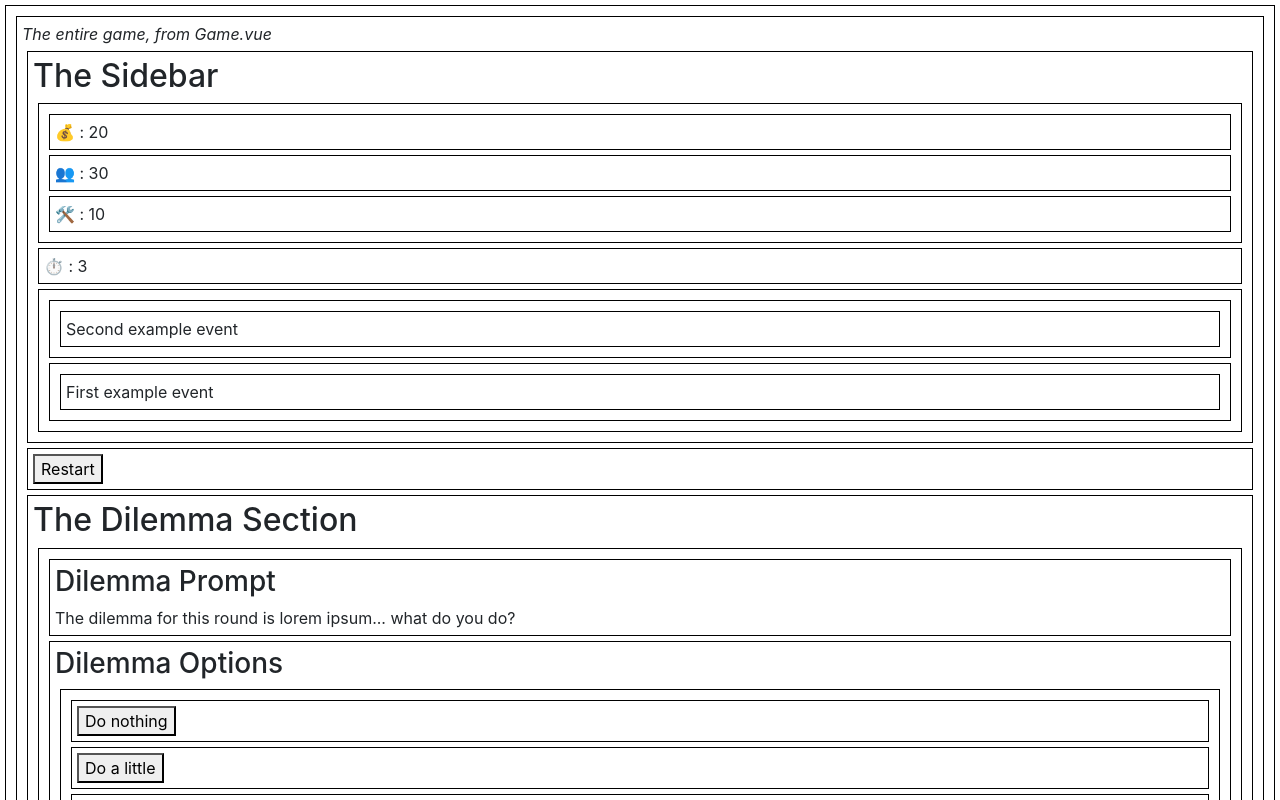
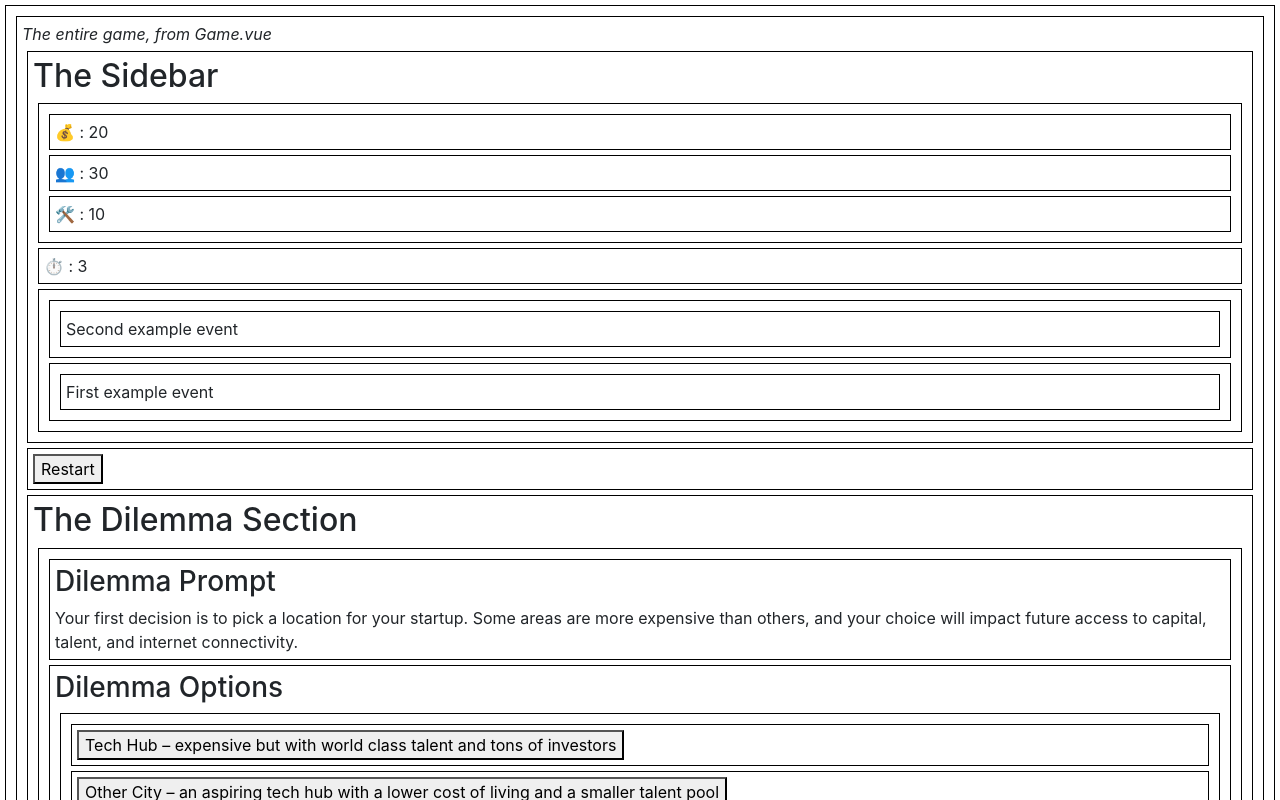
Before and after one commit to randylubin/engine-startup-agenda-2022, a Vue app: page / in a window 1280 px wide. Shown: the top 800 px of the page. Built offline with nearby package versions, Linux system fonts and the light colour scheme.

Commit message:
pre series A content added

```diff
--- a/src/components/DilemmaCompiler.js
+++ b/src/components/DilemmaCompiler.js
@@ -1,131 +1,329 @@
 var DilemmaCompiler = [
-   // first dilemma
+   // location
    function () {
       return {
-         "dilemmaPrompt": "The dilemma for this round is lorem ipsum... what do you do?",
+         "dilemmaPrompt": "Your first decision is to pick a location for your startup. Some areas are more expensive than others, and your choice will impact future access to capital, talent, and internet connectivity.",
          "dilemmaOptions": [
             {
-               "optionText": "Do nothing",
-               "optionToolTip": "I'm a tool tip!",
-               "resultsText": "You lose... click back to choose a different option",
+               "optionText": "Tech Hub – expensive but with world class talent and tons of investors",
+               "resultsText": "Silicon Valley here I come!",
                "stateChange": {
-                  "capital": -100
-               },
-               "gameOver": true
-            },
-            {
-               "optionText": "Do a little",
-               "resultsText": "You've bought yourself a little time...",
-               "stateChange": {
-                  "capital": -10,
-                  "users": -5
-               },
-               "addEvent": "New past event"
-
-            },
-            {
-               "optionText": "Do a lot",
-               "resultsText": "That was hard, hope it was worth it!",
-               "stateChange": {
-                  "capital": -15,
-                  "users": 20,
-                  "focus": -1
-               },
-               "optionRequirements": {
-                  "capabilities": 20
-               }
-            },
-            {
-               "optionText": "Magically fix it",
-               "optionRequirements": {
-                  "hasMagic": true
-               }
-            },
-            {
-               "optionText": "Invisible Option",
-               "optionVisibility": {
-                  "noSuchState": true
-               }
-            }
-         ],
-         "dilemmaNote": "Here's an extra note, clarifying the dilemma..."
-      }
-   },
-   // second
-   function () {
-      return {
-         "dilemmaPrompt": "Do you want to spend time fundraising or hiring? This will matter for the next dilemma...",
-         "dilemmaOptions": [
-            {
-               "optionText": "Fundraising",
-               "resultsText": "You chose fundraising, the game will remember this...",
-               "stateChange": {
-                  "capital": 15,
-                  "choseFundraising": true
+                  "techHub": true
                },
             },
             {
-               "optionText": "Hiring",
-               "resultsText": "You chose hiring, the game will remember this...",
+               "optionText": "Other City – an aspiring tech hub with a lower cost of living and a smaller talent pool",
+               "resultsText": "I got to meet the mayor!",
                "stateChange": {
-                  "capabilities": 15,
-                  "choseHiring": true
-               }
-            }
+                  "otherCity": true
+               },
+            },
+            {
+               "optionText": "College Town – home of a prestigious university and brimming with talent, though lacking in investors",
+               "resultsText": "I can work from the campus library...",
+               "stateChange": {
+                  "collegeTown": true
+               },
+            },
+            {
+               "optionText": "Small Town – it’s cheap but there’s not much in the way of local investors and tech talent",
+               "resultsText": "Home sweet home!",
+               "stateChange": {
+                  "smallTown": true
+               },
+            },
          ]
       }
    },
-   // third, with conditional logic
-   function (gameState) {
-      if (gameState.choseFundraising) {
+   // First focus
+   function () {
       return {
-            "dilemmaPrompt": "You chose fundraising last round...",
+         "dilemmaPrompt": "As a founder, your time is incredibly valuable and there are endless opportunities on which you can focus. Working on your core product is always a good idea, but it might be worth taking some time away from that to strengthen your company in other ways. ",
          "dilemmaOptions": [
             {
-                  "optionText": "Option 1",
-                  "resultsText": "Results 1",
+               "optionText": "Start networking with investors to prepare for your Series A fundraising later this year [Focus]",
+               "resultsText": "Why do I keep getting handed off to Associates?",
                "stateChange": {
-                     "capital": 0,
+                  "investorNetwork": true,
+                  "focus": -1,
                },
             },
             {
-                  "optionText": "Option 2",
-                  "resultsText": "Results 2",
+               "optionText": "Focus on recruiting and building an amazing team [Focus]",
+               "resultsText": "We've got core values AND a foosball table",
                "stateChange": {
-                     "capital": 0,
+                  "hiringFocus": true,
+                  "focus": -1,
                },
             },
             {
-                  "optionText": "Visible because you chose fundraising",
-                  "resultsText": "Results for invisible choice",
-                  "optionVisibility": {
-                     "choseFundraising": true,
+               "optionText": "Ignore other distractions and stay focused on building the best product",
+               "resultsText": "More user interviews!",
+               "stateChange": {
+                  "productFocus": true,
+               },
+            },
+         ]
       }
-               }
+   },
+   // template
+   function (gameState) {
+      if (gameState.techHub) {
+         return {
+            "dilemmaPrompt": "What are you prioritizing in your recruiting?",
+            // The best candidates, regardless of their cost or if they need to work remotely
+            // [locked unless focusing on recruiting] Tap your local network, you’ve been meeting plenty of great folks here and in-person collaboration is critical
+            // We’re going to hire smart but inexperienced people and train them
+            // We’ll outsource as much of the work as possible to an inexpensive team overseas
+            "dilemmaOptions": [
+               {
+                  "optionText": "The best candidates, regardless of their cost or if they need to work remotely",
+                  "resultsText": "Placeholder",
+                  "stateChange": {
+                     "capital": -5,
+                     "capabilities": 5,
+                  },
+               },
+               {
+                  "optionText": "Tap your local network, you’ve been meeting plenty of great folks here and in-person collaboration is critical",
+                  "resultsText": "Placeholder",
+                  "optionRequirements": {
+                     "hiringFocus": true
+                  },
+                  "stateChange": {
+                     "capital": -2,
+                     "capabilities": 4,
+                  },
+               },
+               {
+                  "optionText": "We’re going to hire smart but inexperienced people and train them",
+                  "resultsText": "Placeholder",
+                  "stateChange": {
+                     "capital": -2,
+                     "capabilities": 2,
+                  },
+               },
+               {
+                  "optionText": "We’ll outsource as much of the work as possible to an inexpensive team overseas",
+                  "resultsText": "Placeholder",
+                  "stateChange": {
+                     "capital": -1,
+                     "capabilities": 1,
+                  },
+               },
             ]
          }
       } else {
          return {
-            "dilemmaPrompt": "You chose hiring last round...",
+         // You’ve found a brilliant engineer who would be a great fit for your company - but they don’t live anywhere near your headquarters. What do you want to do?
+         // Set them up to work remotely
+         // Offer to pay for their relocation
+         // [locked unless focusing on recruiting] Find someone closer who’s just as good
+
+         "dilemmaPrompt": "You’ve found a brilliant engineer who would be a great fit for your company - but they don’t live anywhere near your headquarters. What do you want to do?",
          "dilemmaOptions": [
             {
-                  "optionText": "Option 1",
-                  "resultsText": "Results 1",
+               "optionText": "Set them up to work remotely",
+               "resultsText": "Placeholder result",
                "stateChange": {
-                     "capital": 0,
+                  "capital": -1,
                },
             },
             {
-                  "optionText": "Option 2",
-                  "resultsText": "Results 2",
+               "optionText": "Offer to pay for their relocation",
+               "resultsText": "Placeholder result",
                "stateChange": {
-                     "capital": 0,
+                  "capital": -3,
+               },
+            },
+            {
+               "optionText": "Find someone closer who’s just as good",
+               "resultsText": "Placeholder",
+               "optionRequirements": {
+                  "hiringFocus": true
+               },
+               "stateChange": {
+                  "capital": -1,
                },
             },
          ]
          }
       }
    },
+   // privacy
+   // An engineer comes to you concerned about the large amounts of user data you are collecting and retaining, including sensitive personal information. How do you want to proceed?
+   // Invest in higher quality security so that you can safely continue leveraging the user data to make product decisions and deliver targeted ads --💰 +👥
+   // Cut down on collected data because user privacy is highly important
+   // Let’s dig into the user data to enhance the product and user experience [BadPrivacy] ++👥 -⏱
+   // Deprioritize – there are way more important features for us to develop [BadPrivacy]
+
+   function () {
+      return {
+         "dilemmaPrompt": "An engineer comes to you concerned about the large amounts of user data you are collecting and retaining, including sensitive personal information. How do you want to proceed?",
+         "dilemmaOptions": [
+            {
+               "optionText": "Invest in higher quality security so that you can safely continue leveraging the user data to make product decisions and deliver targeted ads",
+               "resultsText": "This is the placeholder result of an option",
+               "stateChange": {
+                  "capital": -5,
+                  "goodSecurity": true
+               },
+            },
+            {
+               "optionText": "Cut down on collected data because user privacy is highly important",
+               "resultsText": "This is the placeholder result of an option",
+               "stateChange": {
+                  "capital": -1,
+               },
+            },
+            {
+               "optionText": "Let’s dig into the user data to enhance the product and user experience [Focus]",
+               "resultsText": "This is the placeholder result of an option",
+               "stateChange": {
+                  "badPrivacy": true,
+                  "users": +5
+               },
+               "optionRequirements": {
+                  "focus": 1
+               },
+            },
+            {
+               "optionText": "Deprioritize – there are way more important features for us to develop",
+               "resultsText": "This is the placeholder result of an option",
+               "stateChange": {
+                  "badPrivacy": true
+               },
+            },
+         ]
+      }
+   },
+   // example dilemma
+   // function () {
+   //    return {
+   //       "dilemmaPrompt": "The dilemma for this round is lorem ipsum... what do you do?",
+   //       "dilemmaOptions": [
+   //          {
+   //             "optionText": "Do nothing",
+   //             "optionToolTip": "I'm a tool tip!",
+   //             "resultsText": "You lose... click back to choose a different option",
+   //             "stateChange": {
+   //                "capital": -100
+   //             },
+   //             "gameOver": true
+   //          },
+   //          {
+   //             "optionText": "Do a little",
+   //             "resultsText": "You've bought yourself a little time...",
+   //             "stateChange": {
+   //                "capital": -10,
+   //                "users": -5
+   //             },
+   //             "addEvent": "New past event"
+
+   //          },
+   //          {
+   //             "optionText": "Do a lot",
+   //             "resultsText": "That was hard, hope it was worth it!",
+   //             "stateChange": {
+   //                "capital": -15,
+   //                "users": 20,
+   //                "focus": -1
+   //             },
+   //             "optionRequirements": {
+   //                "capabilities": 20
+   //             }
+   //          },
+   //          {
+   //             "optionText": "Magically fix it",
+   //             "optionRequirements": {
+   //                "hasMagic": true
+   //             }
+   //          },
+   //          {
+   //             "optionText": "Invisible Option",
+   //             "optionVisibility": {
+   //                "noSuchState": true
+   //             }
+   //          }
+   //       ],
+   //       "dilemmaNote": "Here's an extra note, clarifying the dilemma..."
+   //    }
+   // },
+   // // second example
+   // function () {
+   //    return {
+   //       "dilemmaPrompt": "Do you want to spend time fundraising or hiring? This will matter for the next dilemma...",
+   //       "dilemmaOptions": [
+   //          {
+   //             "optionText": "Fundraising",
+   //             "resultsText": "You chose fundraising, the game will remember this...",
+   //             "stateChange": {
+   //                "capital": 15,
+   //                "choseFundraising": true
+   //             },
+   //          },
+   //          {
+   //             "optionText": "Hiring",
+   //             "resultsText": "You chose hiring, the game will remember this...",
+   //             "stateChange": {
+   //                "capabilities": 15,
+   //                "choseHiring": true
+   //             }
+   //          }
+   //       ]
+   //    }
+   // },
+   // // third, with conditional logic
+   // function (gameState) {
+   //    if (gameState.choseFundraising) {
+   //       return {
+   //          "dilemmaPrompt": "You chose fundraising last round...",
+   //          "dilemmaOptions": [
+   //             {
+   //                "optionText": "Option 1",
+   //                "resultsText": "Results 1",
+   //                "stateChange": {
+   //                   "capital": 0,
+   //                },
+   //             },
+   //             {
+   //                "optionText": "Option 2",
+   //                "resultsText": "Results 2",
+   //                "stateChange": {
+   //                   "capital": 0,
+   //                },
+   //             },
+   //             {
+   //                "optionText": "Visible because you chose fundraising",
+   //                "resultsText": "Results for invisible choice",
+   //                "optionVisibility": {
+   //                   "choseFundraising": true,
+   //                }
+   //             }
+   //          ]
+   //       }
+   //    } else {
+   //       return {
+   //          "dilemmaPrompt": "You chose hiring last round...",
+   //          "dilemmaOptions": [
+   //             {
+   //                "optionText": "Option 1",
+   //                "resultsText": "Results 1",
+   //                "stateChange": {
+   //                   "capital": 0,
+   //                },
+   //             },
+   //             {
+   //                "optionText": "Option 2",
+   //                "resultsText": "Results 2",
+   //                "stateChange": {
+   //                   "capital": 0,
+   //                },
+   //             },
+   //          ]
+   //       }
+   //    }
+   // },
    // fourth, the end for now
    function () {
       return {
@@ -138,8 +336,8 @@ var DilemmaCompiler = [
          "dilemmaPrompt": "Do you want to spend time fundraising or hiring? This will matter for the next dilemma...",
          "dilemmaOptions": [
             {
-               "optionText": "Fundraising",
-               "resultsText": "You chose fundraising, the game will remember this...",
+               "optionText": "This is a placeholder option",
+               "resultsText": "This is the placeholder result of an option",
                "stateChange": {
                   "capital": 15,
                   "choseFundraising": true
```
Lines whose indentation alone changed are shown as unchanged.
